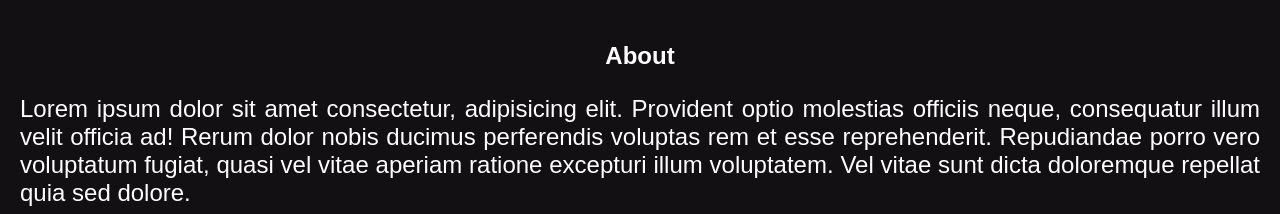
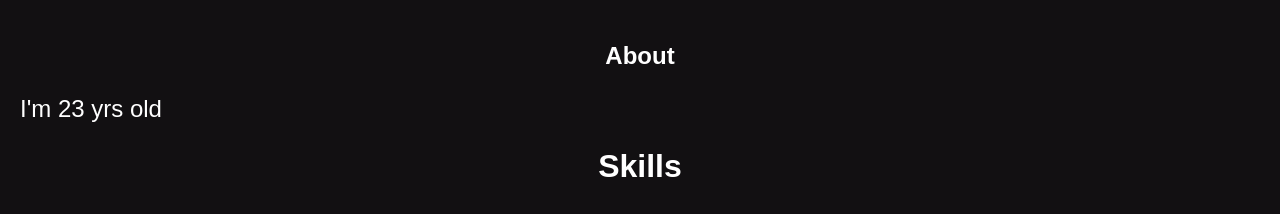
Before and after one commit to Vannixx/MyPortfolio, a plain HTML site: page index.html in a window 1280 px wide. Shown: the part 533-747 px from the top of the page. Drawn offline with Linux system fonts and the light colour scheme.

Commit message:
changes in about

```diff
--- a/index.html
+++ b/index.html
@@ -46,7 +46,9 @@
     <section id="about">
         <div class="about-container">
             <h1>About</h1>
-            <p>Lorem ipsum dolor sit amet consectetur, adipisicing elit. Provident optio molestias officiis neque, consequatur illum velit officia ad! Rerum dolor nobis ducimus perferendis voluptas rem et esse reprehenderit. Repudiandae porro vero voluptatum fugiat, quasi vel vitae aperiam ratione excepturi illum voluptatem. Vel vitae sunt dicta doloremque repellat quia sed dolore.</p>
+            <div class="txt-container">
+                <p>I'm 23 yrs old</p>
+            </div>
         </div>
     </section>
 
```
